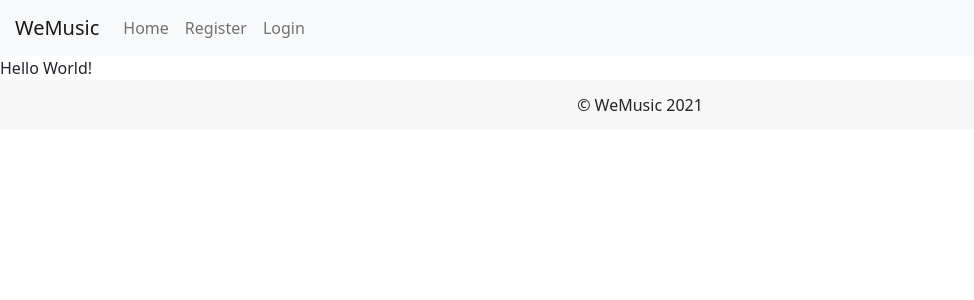
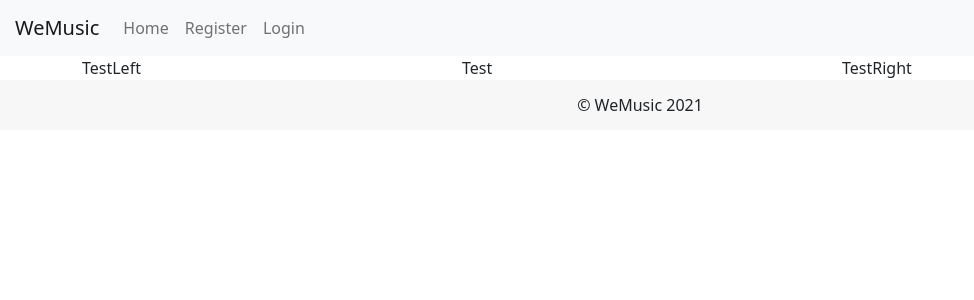
Before and after one commit to runbox13/websocket, a React (Create React App) app: page /chatroom in a window 1280 px wide. Shown: the top 300 px of the page, without its empty margins (0-974 px from the left). Built offline with nearby package versions, Linux system fonts and the light colour scheme.

Commit message:
add containers and components to setup layout of chatroom

```diff
--- a/src/page/chatroom.js
+++ b/src/page/chatroom.js
@@ -1,13 +1,52 @@
 import React from 'react';
+import { Container, Row, Col } from 'reactstrap';
+
+
+function SidebarPlaylist() {
+    return(
+        <div class="sideBarPlaylist">
+            TestLeft
+        </div>
+    );
+}
+
+function SideBarChatbox() {
+    return(
+        <div class="sideBarChatbox">
+            TestRight
+        </div>
+    );
+}
+
+function CenterChatroom() {
+    return(
+        <div class="centerChatroom">
+            Test
+        </div>
+    );
+}
+
 
 class Chatroom extends React.Component {
 
 
-render() {
+    render() {
     return(
-        <div>
-            Hello World!
-        </div>
+        <>
+        <Container>
+            <Row>
+                <Col>
+                    <SidebarPlaylist/>
+                </Col>
+                <Col>
+                    <CenterChatroom/>
+                </Col>
+                <Col>
+                    <SideBarChatbox/>
+                </Col>
+            </Row>
+        </Container>
+        </>
     );
 };
 }
```
